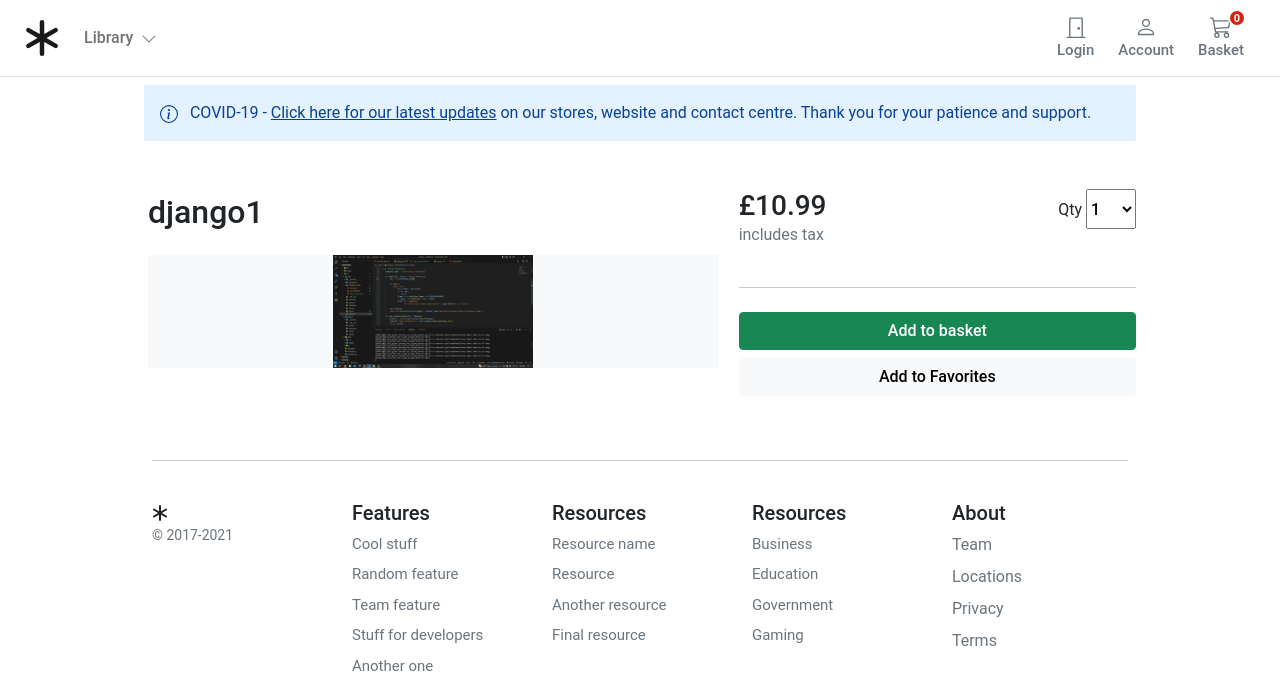
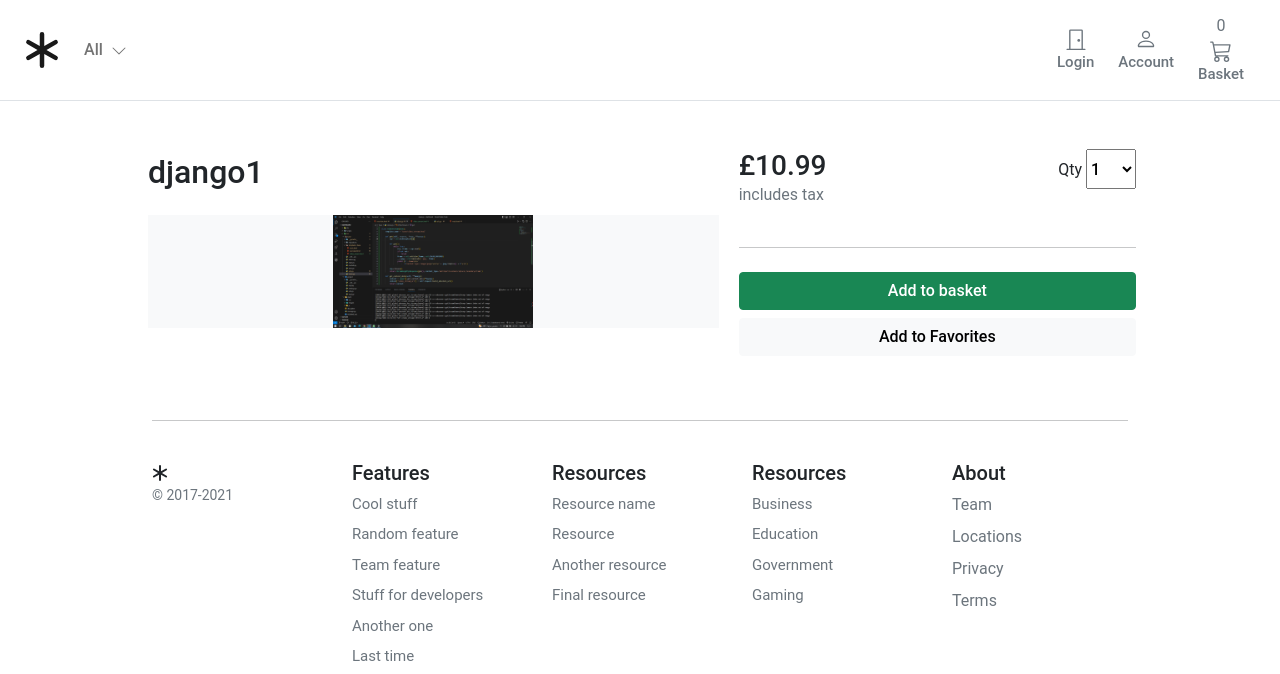
Before and after one commit to muhameddadel/django_booksotre, a Django app: a page that uses store/views.py in a window 1280 px wide. Shown: the top 674 px of the page. Run offline with Django 4.2, Linux system fonts and the light colour scheme; data comes from the database, SQL or seed files in the repository.

Commit message:
update store template

```diff
--- /dev/null
+++ b/static/store/css/store.css
@@ -0,0 +1,4 @@
+.store-select-dropdown{
+    width:50px;
+    height:40px;
+}
--- a/store/views.py
+++ b/store/views.py
@@ -8,7 +8,7 @@ def all_products(request):
 
     context = {'products': products}
 
-    return render(request, 'store/home.html',context )
+    return render(request, 'store/index.html',context )
 
 
 def product_detail(request, slug):
@@ -16,13 +16,13 @@ def product_detail(request, slug):
 
     context = {'product': product}
 
-    return render(request, 'store/products/detail.html', context)
+    return render(request, 'store/detail.html', context)
 
 
 def category_list(request, category_slug):
     category = get_object_or_404(Category, slug = category_slug)
-    products = Product.objects.filter(category= category)
+    products = Product.products.filter(category= category)
 
     context = {'category': category, 'products': products}
 
-    return render(request, 'store/products/category.html', context)
+    return render(request, 'store/category.html', context)
--- a/templates/store/base.html
+++ b/templates/base.html
@@ -11,7 +11,7 @@
     <script src="https://cdn.jsdelivr.net/npm/@popperjs/core@2.11.7/dist/umd/popper.min.js" integrity="sha384-zYPOMqeu1DAVkHiLqWBUTcbYfZ8osu1Nd6Z89ify25QV9guujx43ITvfi12/QExE" crossorigin="anonymous"></script>
     <script src="https://cdn.jsdelivr.net/npm/bootstrap@5.3.0-alpha3/dist/js/bootstrap.min.js" integrity="sha384-Y4oOpwW3duJdCWv5ly8SCFYWqFDsfob/3GkgExXKV4idmbt98QcxXYs9UoXAB7BZ" crossorigin="anonymous"></script>
     <link rel="stylesheet" href="{% static 'store/css/base.css' %}">
-    <link rel="stylesheet" href="{% static 'basket/css/basket.css' %}">
+    <link rel="stylesheet" href=" {% block stylesheet %}{% endblock stylesheet %}">
 </head>
 <body>
     <header>
@@ -29,7 +29,7 @@
                         <li class="nav-item dropdown">
                             <a class="nav-link dropdown-toggle d-none d-md-block fw500" href="#" id="navbarDropdown"
                                 role="button" data-bs-toggle="dropdown" aria-expanded="false">
-                                Library
+                                All
                                 <i class="ps-1"><svg xmlns="http://www.w3.org/2000/svg" width="16" height="16"
                                         fill="currentColor" class="bi bi-chevron-down" viewBox="0 0 16 16">
                                         <path fill-rule="evenodd"
@@ -142,9 +142,11 @@
             </div>
         </nav>
     </header>
+    <main class="pt-5">
     <div id="content">
         {% block content %} {% endblock %}
     </div>
+    </main>
     <footer class="container py-5 footer">
         <hr>
         <div class="row pt-4">
--- a/templates/store/products/detail.html
+++ b/templates/store/detail.html
@@ -1,42 +1,26 @@
-{% extends "store/base.html" %}
+{% extends "../base.html" %}
 {% load static %}
+{% block stylesheet %}
+  {% static 'store/css/store.css' %}
+{% endblock stylesheet %}
 {% block title %}
-{{ product.name }}
+{% if product %}{{ product.title }}{% else %}Products{% endif %}
 {% endblock %}
 {% block content %}
-
-<main class="pt-2">
-
-    <div class="container" style="max-width: 1000px">
-
+    <div class="container">
       <div class="row g-3">
-            <div class="alert alert-primary fw600 rounded-0 border-0 py-3" role="alert">
-        <svg xmlns="http://www.w3.org/2000/svg" width="18" height="18" fill="currentColor" class="bi bi-info-circle me-2"
-          viewBox="0 0 16 16">
-          <path d="M8 15A7 7 0 1 1 8 1a7 7 0 0 1 0 14zm0 1A8 8 0 1 0 8 0a8 8 0 0 0 0 16z" />
-          <path
-            d="M8.93 6.588l-2.29.287-.082.38.45.083c.294.07.352.176.288.469l-.738 3.468c-.194.897.105 1.319.808 1.319.545 0 1.178-.252 1.465-.598l.088-.416c-.2.176-.492.246-.686.246-.275 0-.375-.193-.304-.533L8.93 6.588zM9 4.5a1 1 0 1 1-2 0 1 1 0 0 1 2 0z" />
-        </svg>
-        COVID-19 - <u>Click here for our latest updates</u> on our stores, website and contact centre. Thank you for
-        your patience and support.
-      </div>
-          <div class="col-12 d-flex justify-content-between">
-
-          </div>
-
           <div class="col-md-5 ps-3 col-lg-5 order-md-last p-0 order-1">
               <div class="d-grid gap-2">
-
               <div class="d-flex d-flex-inline justify-content-between">
               <div><span class="h3">£{{ product.price }}</span><p class="text-muted">includes tax</p></div>
-                     <div class="">
-                                  <label for="select">Qty</label>
-                                  <select id="select" class="h6" style="width:50px;height:40px;">
-                                      <option value="1">1</option>
-                                      <option value="2">2</option>
-                                      <option value="3">3</option>
-                                      <option value="4">4</option>
-                                  </select>
+                     <div>
+                            <label for="select">Qty</label>
+                            <select id="select" class="h6 store-select-dropdown">
+                                <option value="1">1</option>
+                                <option value="2">2</option>
+                                <option value="3">3</option>
+                                <option value="4">4</option>
+                            </select>
                       </div>
               </div>
               <hr>
@@ -44,11 +28,7 @@
               <button type="button" id="add-button" value="{{product.id}}" class="btn btn-light fw500">Add to Favorites</button>
               </div>
           </div>
-
           <div class="col-md-7 col-lg-7 p-0">
-
-
-
               <div class="card mb-3 border-0">
               <div class="row g-0">
                   <div class="col-md-12">
@@ -60,15 +40,9 @@
                   </div>
               </div>
               </div>
-
-
-
           </div>
-
       </div>
     </div>
-  </main>
-
 <script>
     $(document).on('click', '#add-button', function(e){
         e.preventDefault();
@@ -83,13 +57,10 @@
             },
             success: function(json) {
                 document.getElementById('basket-qty').innerHTML = json.qty
-
             },
             error: function(xhr, errmsg, err) {
-
             }
         })
     })
 </script>
-
 {% endblock %}
```
Also changed, not shown: templates/store/category.html (added, +42 -0 lines), templates/store/index.html (renamed from templates/store/home.html, +5 -6 lines), templates/store/products/category.html (deleted, +0 -41 lines).
